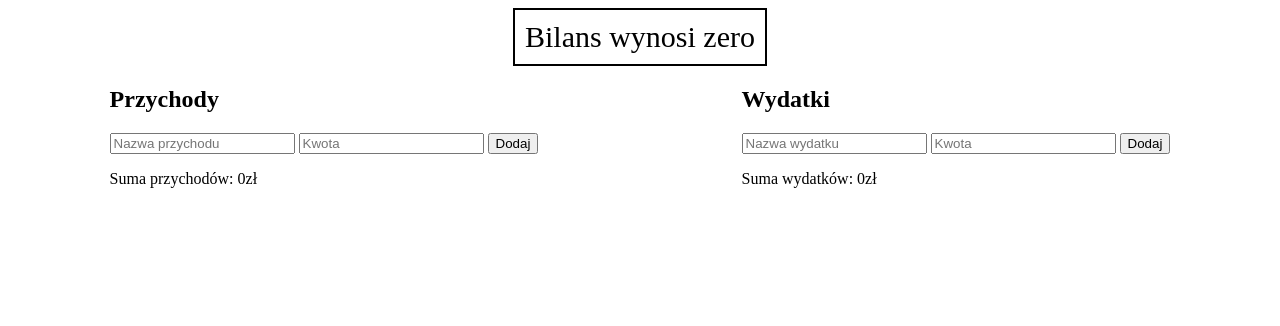
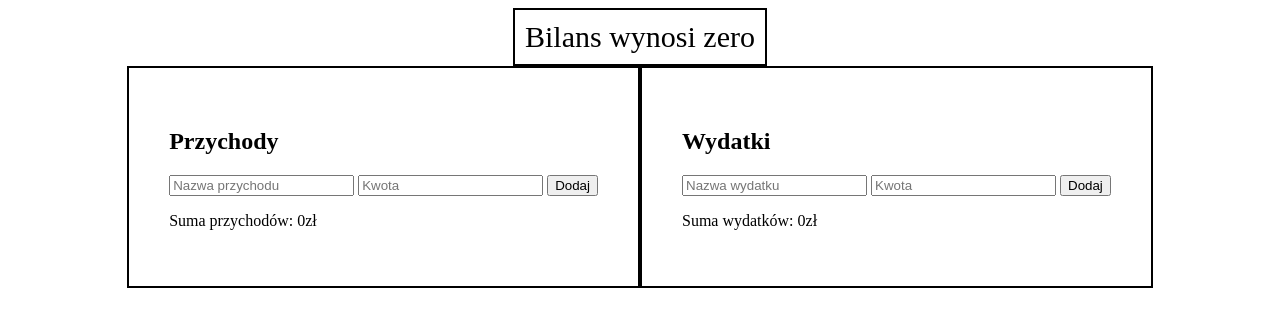
Before and after one commit to Dariadaria01/Domowy-bud-et, a plain HTML site: page index.html in a window 1280 px wide. Drawn offline with Linux system fonts and the light colour scheme.

Commit message:
Domowy budzet

```diff
--- a/main.css
+++ b/main.css
@@ -1,22 +1,3 @@
-/* .header {
-  position: relative;
-  margin-left: 490px;
-  bottom: 55px;
-}
-.header1 {
-  position: relative;
-  margin-left: 10px;
-}
-.incomeForm {
-  position: relative;
-  margin-left: 490px;
-  bottom: 55px;
-}
-.expenseTitle {
-  position: relative;
-  margin-left: 10px;
-  bottom: 74px;
-} */
 .text {
   font-size: 30px;
   margin: 0 auto;
@@ -24,9 +5,12 @@
   width: fit-content;
   padding: 10px;
 }
-.main-section{
+.main-section {
   display: flex;
+  justify-content: center;
 }
-.container{
-  margin: 0 auto;
+
+.container {
+  border: 2px solid black;
+  padding: 40px;
 }
```
Also changed, not shown: index.html (+18 -5 lines).
